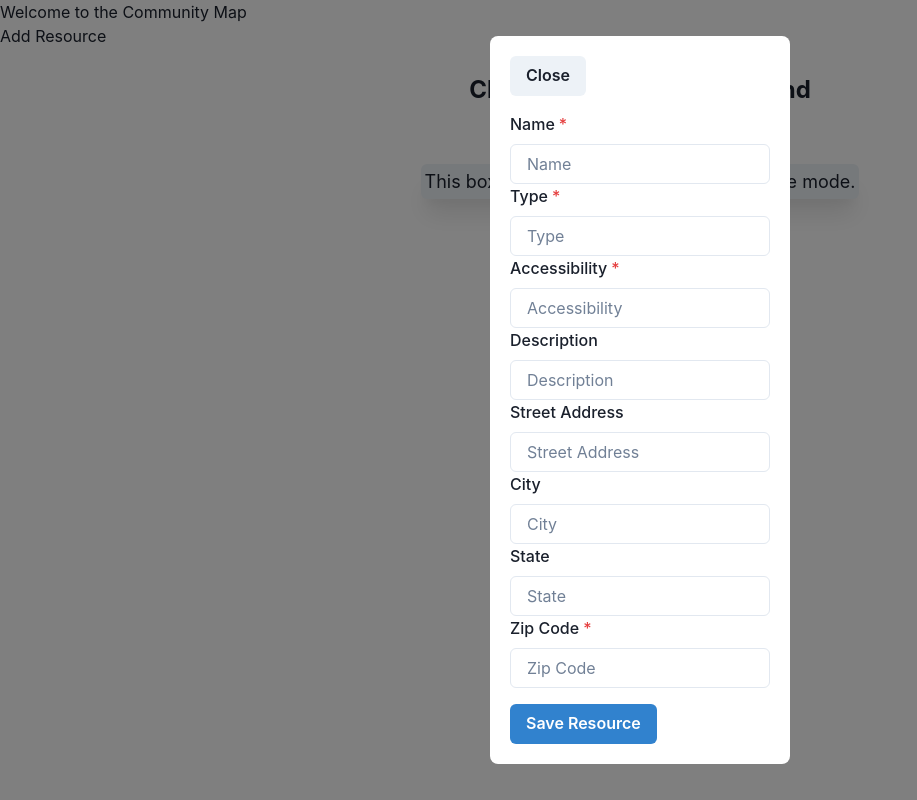
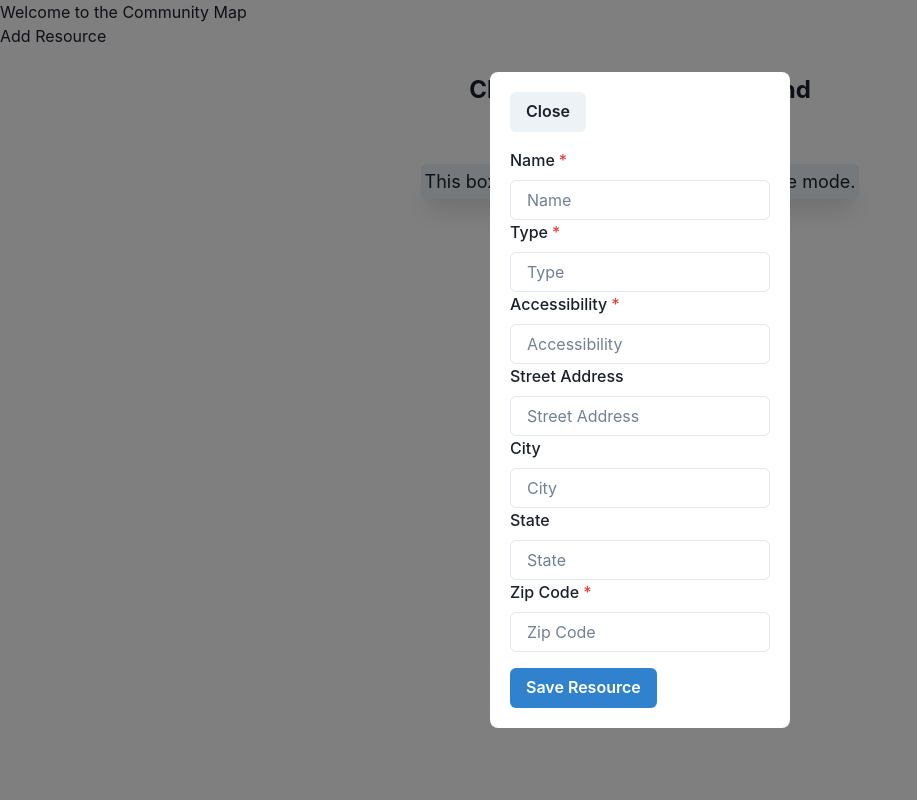
Before and after one commit to SunTheCoder/community_map, a React (Vite) app in the folder community-map-frontend/: page / in a window 1280 px wide. Both pictures are taken after a click on the button "Add Resource". Shown: the whole page, without its empty margins (0-917 px from the left). Built offline with nearby package versions, Linux system fonts and the light colour scheme; no server answers.

Commit message:
frontend working with chakra ui

```diff
--- a/community-map-frontend/src/components/Modals/AddResourceModal.jsx
+++ b/community-map-frontend/src/components/Modals/AddResourceModal.jsx
@@ -139,10 +139,10 @@ const AddResourceModal = ({ isOpen, onClose, onSave }) => {
             <FormLabel>Comments</FormLabel>
             <Input type="text" name="comments" placeholder="Comments" onChange={handleChange} />
           </FormControl> */}
-          <FormControl>
+          {/* <FormControl>
             <FormLabel>Description</FormLabel>
             <Input type="text" name="description" placeholder="Description" onChange={handleChange} />
-          </FormControl>
+          </FormControl> */}
           {/* <FormControl>
             <FormLabel>Coordinates</FormLabel>
             <Input type="text" name="coordinates" placeholder="Coordinates" onChange={handleChange} />
```
